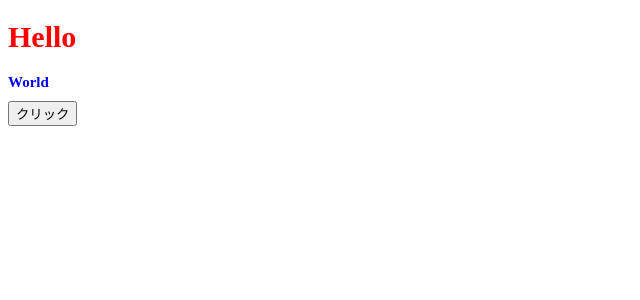
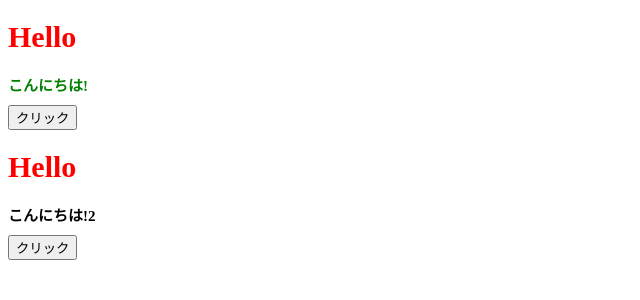
Before and after one commit to tadume/react_tutorial, a React (Create React App) app: page / in a window 1280 px wide. Shown: the top 300 px of the page, without its empty margins (0-640 px from the left). Built offline with nearby package versions, Linux system fonts and the light colour scheme.

Commit message:
propsの使い方

```diff
--- a/src/App.jsx
+++ b/src/App.jsx
@@ -1,8 +1,12 @@
-export const App = () => {
+export const App = (props) => {
+  // オブジェクトの分割代入
+  // 初期値を持たせる
+  const { color = 'black', children } = props;
   // インラインスタイル用のオブジェクトを作成
-  const worldStle = {
+  const worldStyle = {
     fontSize: 15,
-    color: 'blue',
+    //keyとvalueの変数名が同じである場合、省略できるんだった
+    color,
   };
 
   // イベント関数を作成
@@ -11,7 +15,7 @@ export const App = () => {
   return (
     <>
       <h1 style={{ fontSize: 30, color: 'red' }}>Hello</h1>
-      <h1 style={worldStle}>World</h1>
+      <h1 style={worldStyle}>{children}</h1>
       <button onClick={alertEvent}>クリック</button>
     </>
   );
--- a/src/index.js
+++ b/src/index.js
@@ -10,6 +10,7 @@ const root = createRoot(rootElement);
 root.render(
   <>
     {/* tsx または jsx にしないと、コンポーネントと判断されないので、自動インポートができない!!! */}
-    <App />
+    <App color="green">こんにちは!</App>
+    <App>こんにちは!2</App>
   </>,
 );
```
